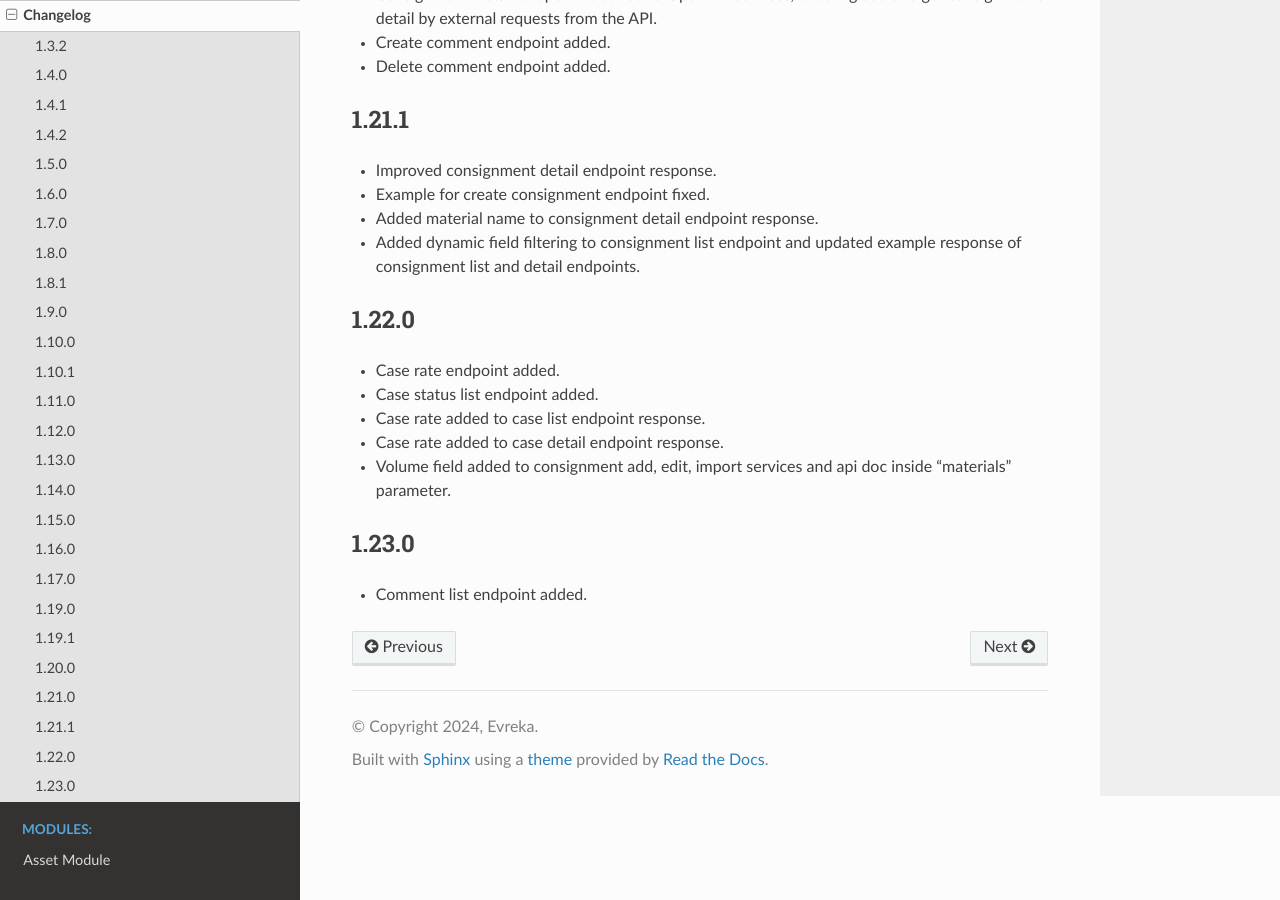
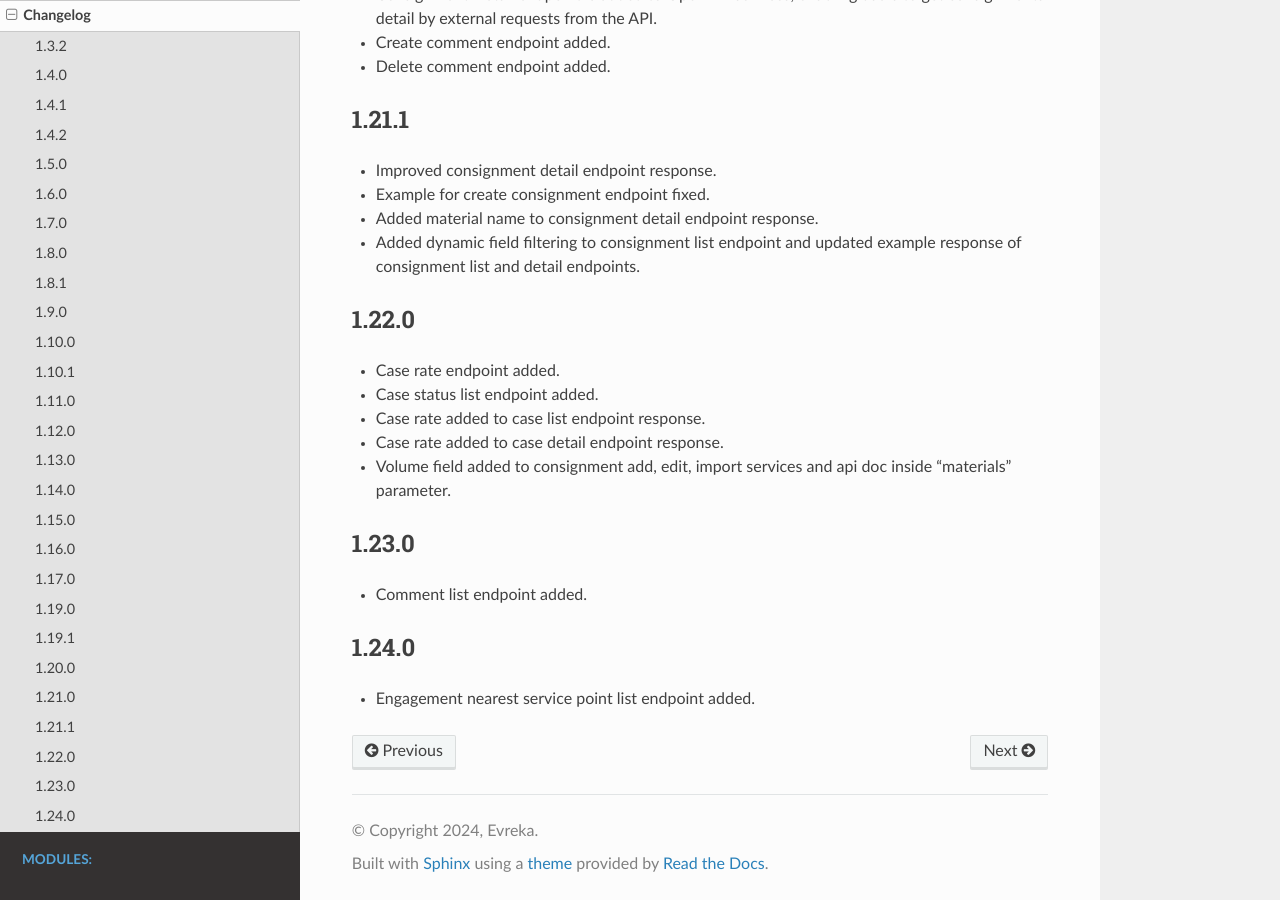
Before and after one commit to evrekadev/evreka-api-doc, a Sphinx documentation site: the page built from source/changelog.rst, in a window 1280 px wide and 900 px high, scrolled down 3937 px. Built offline with Sphinx 7.4.7 and the Read the Docs theme 3.1.0, drawn with Linux system fonts in a browser that asks for light colours.

Commit message:
Sprint/132 Changelog Files

```diff
--- a/source/changelog.rst
+++ b/source/changelog.rst
@@ -147,3 +147,7 @@ Changelog
 1.23.0
 ----------------
 - Comment list endpoint added.
+
+1.24.0
+----------------
+- Engagement nearest service point list endpoint added.
--- a/source/conf.py
+++ b/source/conf.py
@@ -9,7 +9,7 @@
 project = 'Evreka360 API'
 copyright = '2024, Evreka'
 author = 'Evreka'
-version = '1.23.0'
+version = '1.24.0'
 
 # -- General configuration ---------------------------------------------------
 # https://www.sphinx-doc.org/en/master/usage/configuration.html#general-configuration
```
